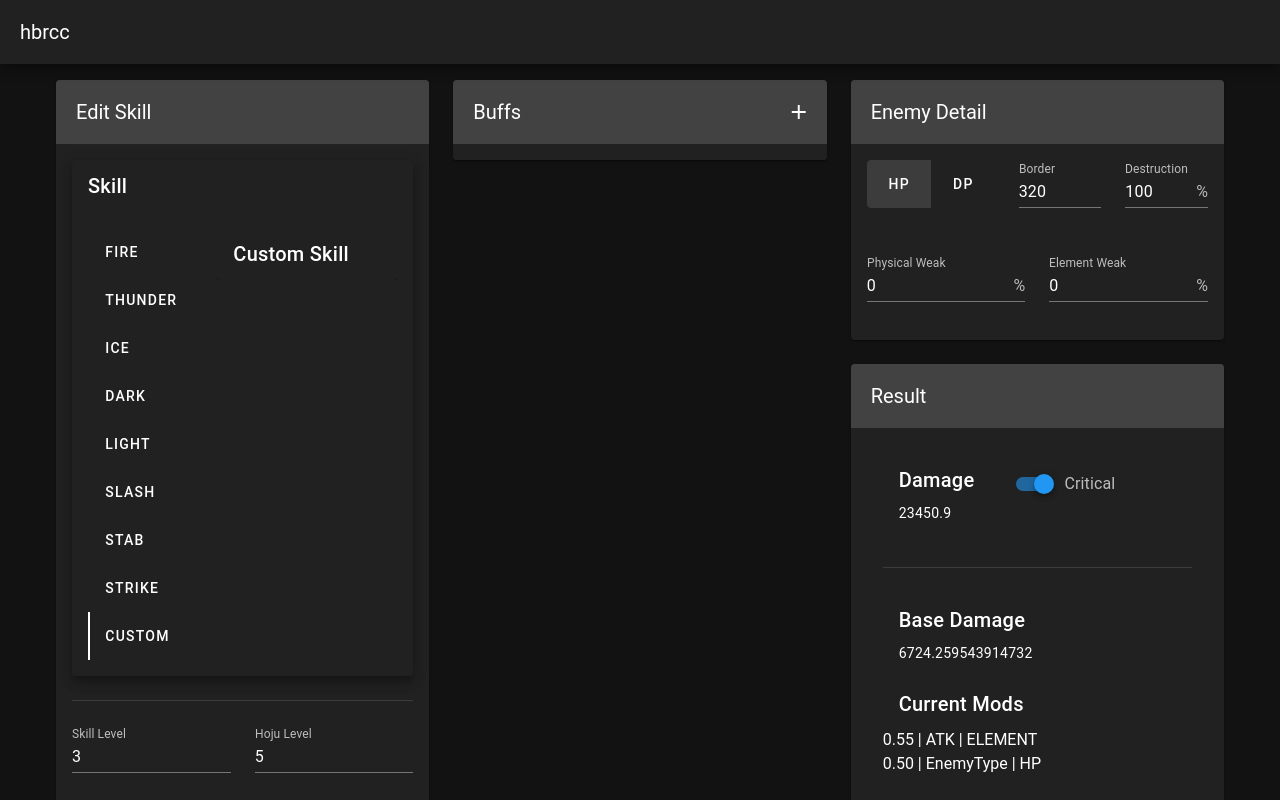
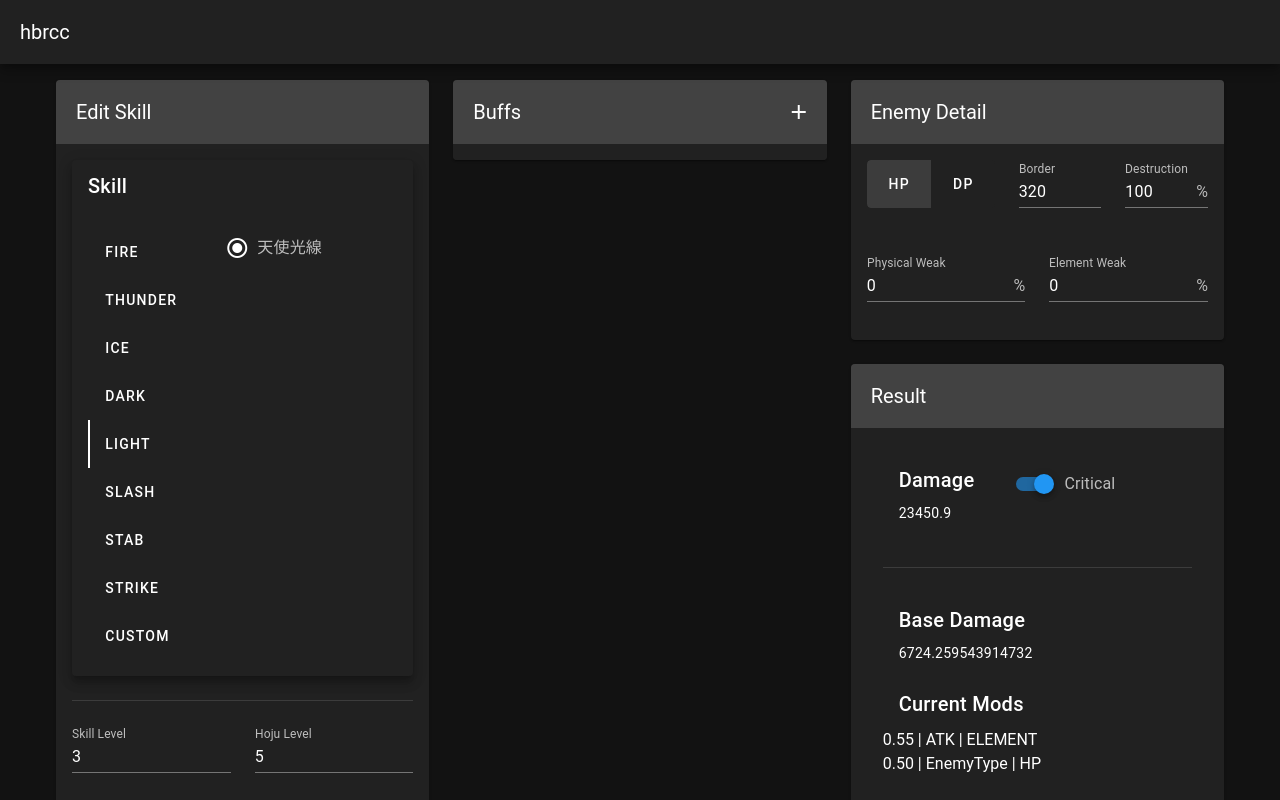
Before and after one commit to TWT233/hbrcc, a Vue app: page / in a window 1280 px wide. Shown: the top 800 px of the page. Built offline with nearby package versions, Linux system fonts and the light colour scheme.

Commit message:
quick jump

```diff
--- a/src/components/SelectorSkill.vue
+++ b/src/components/SelectorSkill.vue
@@ -1,8 +1,8 @@
 <script lang="ts" setup>
 
-import {SkillName, SKILLS_CATE} from "@/data/skills";
+import {querySkillName, SkillName, SKILLS_CATE} from "@/data/skills";
 import {Skill} from "@/model/skill";
-import {computed, ref} from "vue";
+import {computed, onMounted, ref} from "vue";
 
 const props = defineProps<{
   callee: SkillName | Skill
@@ -20,6 +20,16 @@ let category = ref('CUSTOM')
 const wrappedCallee = computed({
   get: () => props.callee,
   set: (value) => emit('update:callee', value),
+})
+
+onMounted(() => {
+  const name = querySkillName(props.callee)
+  for (const cate in SKILLS_CATE[props.type]) {
+    if (SKILLS_CATE[props.type][cate].includes(name)) {
+      category.value = cate
+      return
+    }
+  }
 })
 </script>
 
```
